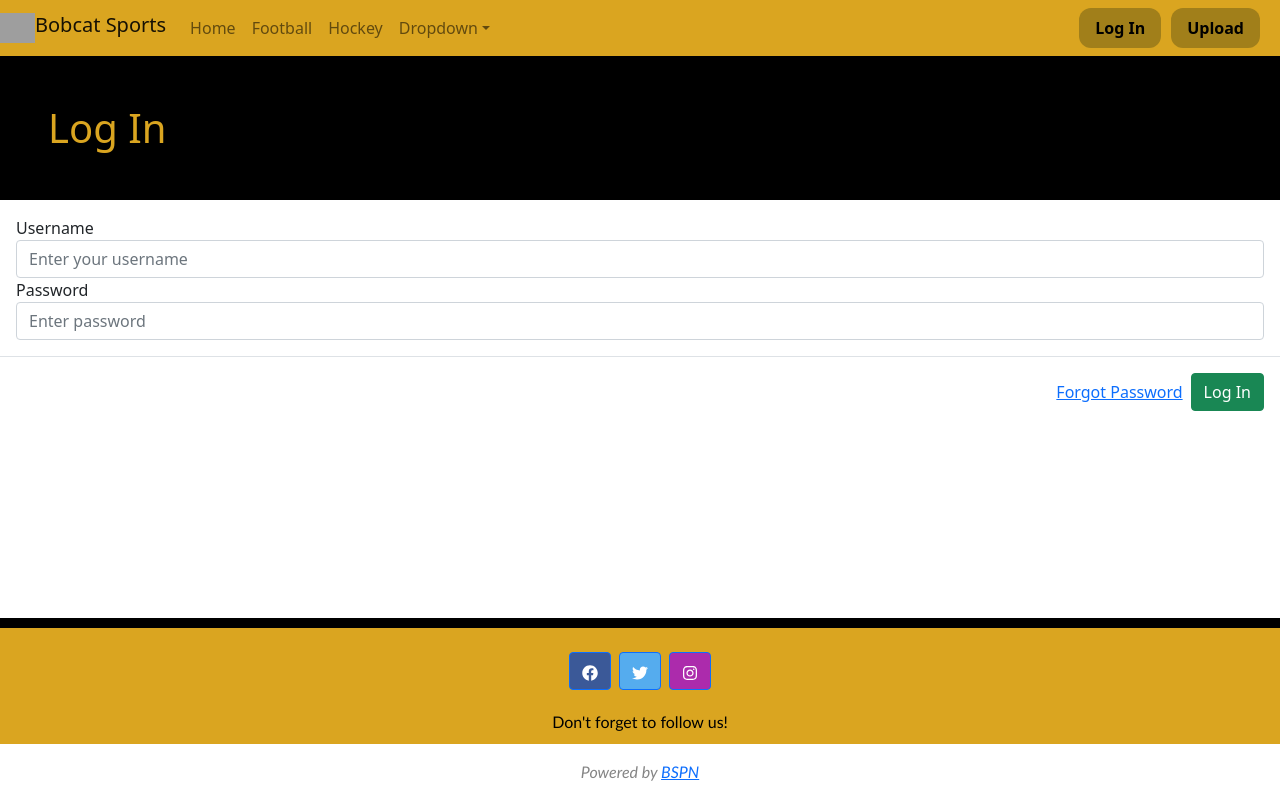
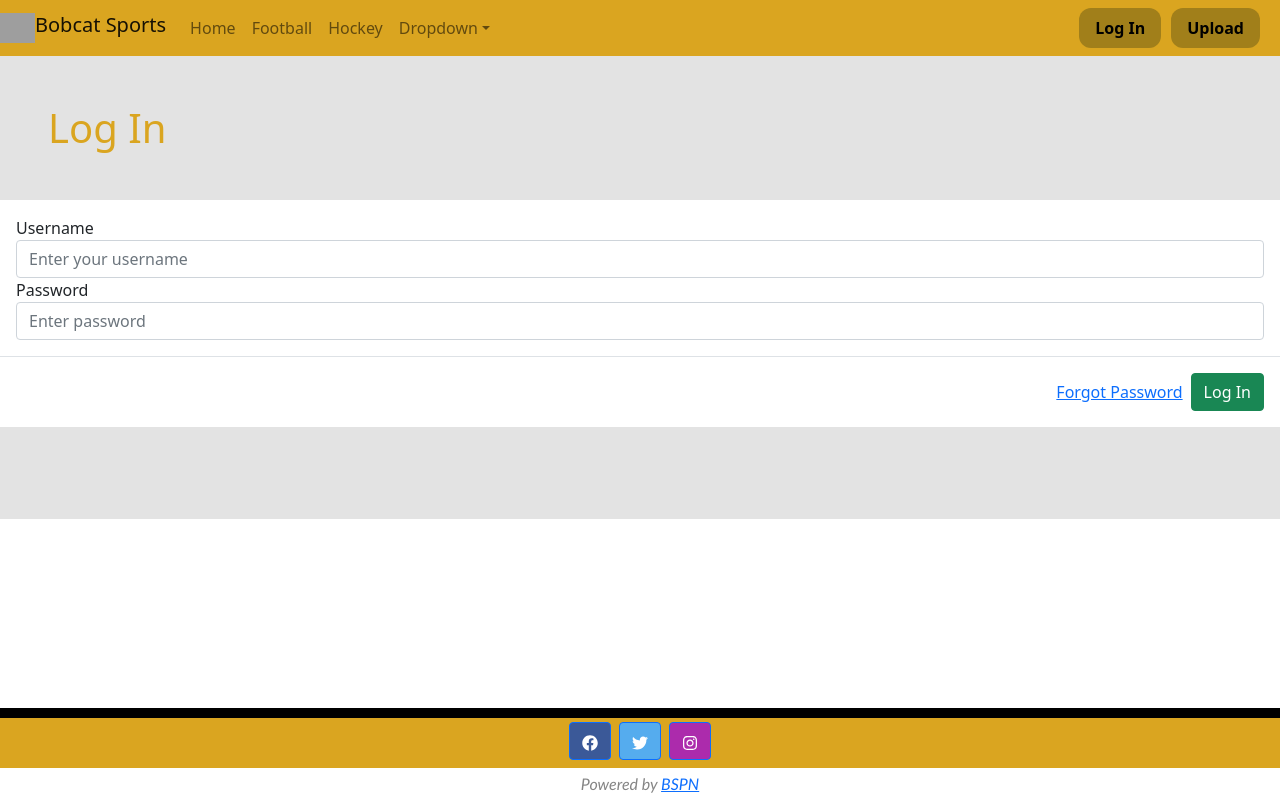
Before and after one commit to jacklayfield/BSPN, a React (Create React App) app in the folder bspn-app/: page /login in a window 1280 px wide. Built offline with nearby package versions, Linux system fonts and the light colour scheme; grey boxes are pictures that could not be loaded.

Commit message:
Fixed footer and article styling

```diff
--- a/bspn-app/src/components/article.jsx
+++ b/bspn-app/src/components/article.jsx
@@ -5,18 +5,15 @@ import "bootstrap/dist/css/bootstrap.min.css";
 
 export default function Article({ article }) {
   return (
-    <article id="article">
-      <h2 className="paragraph-text">{article.title}</h2>
-      <p className="paragraph-text">{article.description}</p>
-      {/* {console.log(article.title)} */}
-      <h2 id="article-title">Volleyball Game</h2>
+    <div className="main-body">
+      <h2 id="article-title">{article.title}</h2>
       <div id="article-content">
         <ul className="list-inline">
-          <li className="list-inline-item">By: Author </li>
-          <li className="list-inline-item">Date</li>
+          <li className="list-inline-item">By: {article.author}</li>
+          <li className="list-inline-item">Date: Example</li>
         </ul>
-        <p>sick ass volleyball game</p>
+        <p className="paragraph-text">{article.description}</p>
       </div>
-    </article>
+    </div>
   );
 }
--- a/bspn-app/src/components/feed.jsx
+++ b/bspn-app/src/components/feed.jsx
@@ -9,23 +9,7 @@ import { Broadcast } from "../components/broadcast";
 import { Line } from "../components/line";
 import Articles from "../components/articles";
 
-export function Feed() {
-  const [loading, setLoading] = useState(true);
-  const [articles, setArticles] = useState([]);
-
-  useEffect(() => {
-    const fetchArticles = async () => {
-      setLoading(true);
-      try {
-        const res = await axios.get("/posts");
-        setArticles(res.data);
-      } catch (err) {
-        console.log(err);
-      }
-      setLoading(false);
-    };
-    fetchArticles();
-  }, []);
+export function Feed({ articles }) {
   return (
     <div id="flex" className="row">
       <div className="second-third">
--- a/bspn-app/src/components/footer.jsx
+++ b/bspn-app/src/components/footer.jsx
@@ -10,8 +10,8 @@ export function Footer() {
       <div>
         <hr id="footerline"></hr>
       </div>
-      <div class="container p-1" id="socials">
-        <section class="mb-3">
+      <div>
+        <section class="mb-1">
           <a
             class="btn btn-primary btn-floating m-1"
             style={{ background: "#3b5998" }}
@@ -37,14 +37,9 @@ export function Footer() {
             <FaInstagram />
           </a>
         </section>
-        <section class="mb-4">
-          <p style={{ fontFamily: "Trebuchet MS" }}>
-            Don't forget to follow us!
-          </p>
-        </section>
       </div>
       <div
-        class="text-center p-3"
+        class="text-center p-1"
         style={{
           background: "#FFFFFF",
           color: "#858585",
--- a/bspn-app/src/components/pageLayout.jsx
+++ b/bspn-app/src/components/pageLayout.jsx
@@ -7,9 +7,9 @@ import "../styling/body.css";
 
 export function PageLayout({ children }) {
   return (
-    <div style={{ background: "#000000", color: "#DAA520" }}>
+    <div style={{ background: "#e3e3e3", color: "#DAA520" }}>
       <NavBar />
-      <div style={{ height: "100%" }}>{children}</div>
+      <div style={{ height: "100%", paddingBottom: 92 }}>{children}</div>
       <Footer />
     </div>
   );
--- a/bspn-app/src/pages/home.jsx
+++ b/bspn-app/src/pages/home.jsx
@@ -29,7 +29,7 @@ export default function Home() {
         <div>
           <h2>BSPN</h2>
           <Line />
-          <Feed />
+          <Feed articles={articles} />
           <Line />
         </div>
       )}
--- a/bspn-app/src/styling/article.css
+++ b/bspn-app/src/styling/article.css
@@ -1,4 +1,10 @@
+.title-text {
+  font-weight: bold;
+  font-family: Georgia;
+  color: rgb(0, 0, 0);
+}
 .paragraph-text {
   font-weight: bold;
-  color: beige;
+  font-family: Helvetica;
+  color: rgb(0, 0, 0);
 }
--- a/bspn-app/src/styling/body.css
+++ b/bspn-app/src/styling/body.css
@@ -81,6 +81,7 @@ body {
 #score-bar {
   width: 100%;
   height: 100%;
+  /* background-color: #daa520; */
   background-color: #daa520;
 }
 #score {
@@ -107,6 +108,7 @@ body {
   height: 10px;
   background-color: black;
   margin-top: 0px;
+  margin-bottom: 0px;
   opacity: 1;
 }
 
```
